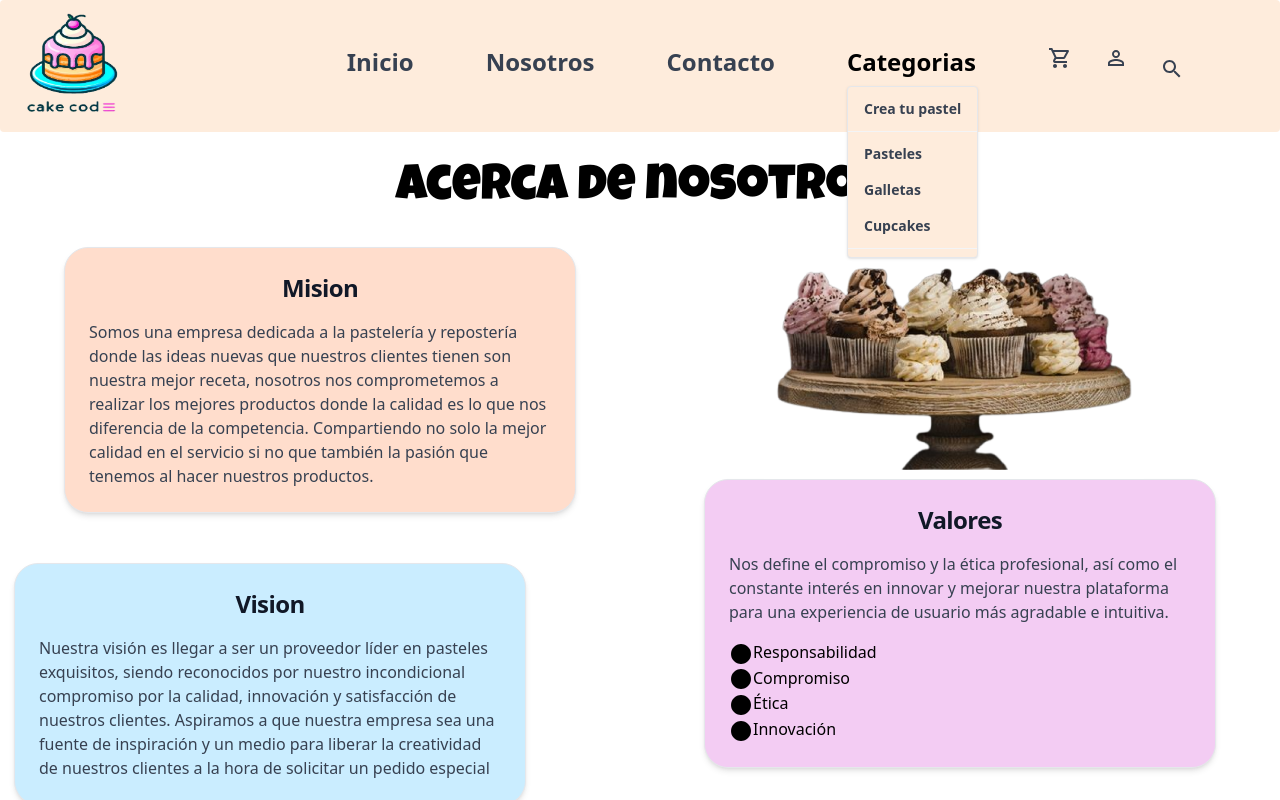
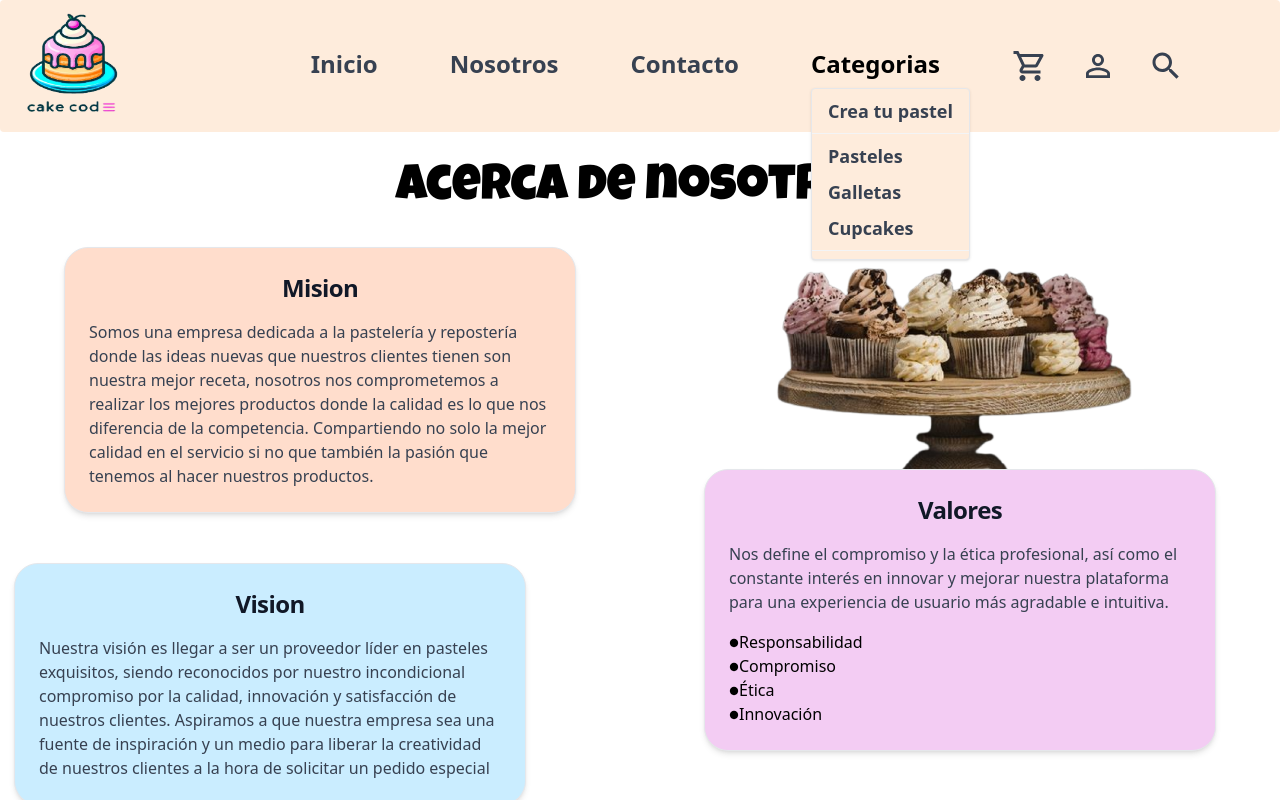
Before and after one commit to BryanTevillo/cake-code, a Next.js app: page /about in a window 1280 px wide. Both pictures are taken after a click on the button "Categorias". Shown: the top 800 px of the page. Built offline with nearby package versions, Linux system fonts and the light colour scheme.

Commit message:
se arreglan detalles de about y navbar

```diff
--- a/src/app/about/page.jsx
+++ b/src/app/about/page.jsx
@@ -55,19 +55,19 @@ export default function page() {
             </p>
             <ul>
               <li>
-                <CircleIcon className="text-xs" />
+                <CircleIcon style={{ fontSize: 10 }} />
                 Responsabilidad
               </li>
               <li>
-                <CircleIcon className="text-xs" />
+                <CircleIcon style={{ fontSize: 10 }} />
                 Compromiso
               </li>
               <li>
-                <CircleIcon className="text-xs" />
+                <CircleIcon style={{ fontSize: 10 }} />
                 Ética
               </li>
               <li>
-                <CircleIcon className="text-xs" />
+                <CircleIcon style={{ fontSize: 10 }} />
                 Innovación
               </li>
             </ul>
--- a/src/app/components/NavBar/NavBar.jsx
+++ b/src/app/components/NavBar/NavBar.jsx
@@ -5,6 +5,7 @@ import { Dropdown, Navbar } from "flowbite-react";
 import ShoppingCartOutlinedIcon from "@mui/icons-material/ShoppingCartOutlined";
 import SearchOutlinedIcon from "@mui/icons-material/SearchOutlined";
 import PersonOutlineOutlinedIcon from "@mui/icons-material/PersonOutlineOutlined";
+import KeyboardArrowDownIcon from "@mui/icons-material/KeyboardArrowDown";
 import Logo from "../../../../public/logosinFondo.png";
 import Image from "next/image";
 function Header() {
@@ -20,8 +21,6 @@ function Header() {
 
       <Navbar.Toggle />
       <Navbar.Collapse>
-
-
         <Navbar.Link href="/" className="mr-10 text-2xl font-bold">
           Inicio
         </Navbar.Link>
@@ -37,11 +36,12 @@ function Header() {
           <Dropdown
             arrowIcon={false}
             inline
-            label="Categorias"
+            label={"Categorias"}
             className="bg-orange-100"
           >
             <Dropdown.Header>
               <Navbar.Link
+                style={{ fontSize: 18 }}
                 href="/Categorias/CreaTuPastel"
                 className="block text-sm"
               >
@@ -49,22 +49,22 @@ function Header() {
               </Navbar.Link>
             </Dropdown.Header>
             <Navbar.Link href="/navbars">
-              <Dropdown.Item>Pasteles</Dropdown.Item>
+              <Dropdown.Item style={{ fontSize: 18 }}>Pasteles</Dropdown.Item>
             </Navbar.Link>
-            <Dropdown.Item>Galletas</Dropdown.Item>
-            <Dropdown.Item>Cupcakes</Dropdown.Item>
+            <Dropdown.Item style={{ fontSize: 18 }}>Galletas</Dropdown.Item>
+            <Dropdown.Item style={{ fontSize: 18 }}>Cupcakes</Dropdown.Item>
             <Dropdown.Divider />
           </Dropdown>
         </div>
 
         <Navbar.Link href="/navbars">
-          <ShoppingCartOutlinedIcon className="text-4xl " />
+          <ShoppingCartOutlinedIcon style={{ fontSize: 36 }} />
         </Navbar.Link>
         <Navbar.Link href="/navbars">
-          <PersonOutlineOutlinedIcon className="text-4xl " />
+          <PersonOutlineOutlinedIcon style={{ fontSize: 36 }} />
         </Navbar.Link>
-        <Navbar.Link href="/navbars" className="text-4xl mr-20">
-          <SearchOutlinedIcon />
+        <Navbar.Link href="/navbars">
+          <SearchOutlinedIcon className=" mr-20" style={{ fontSize: 36 }} />
         </Navbar.Link>
 
         <Navbar.Toggle />
```
Also changed, not shown: public/pastel-about.png.
